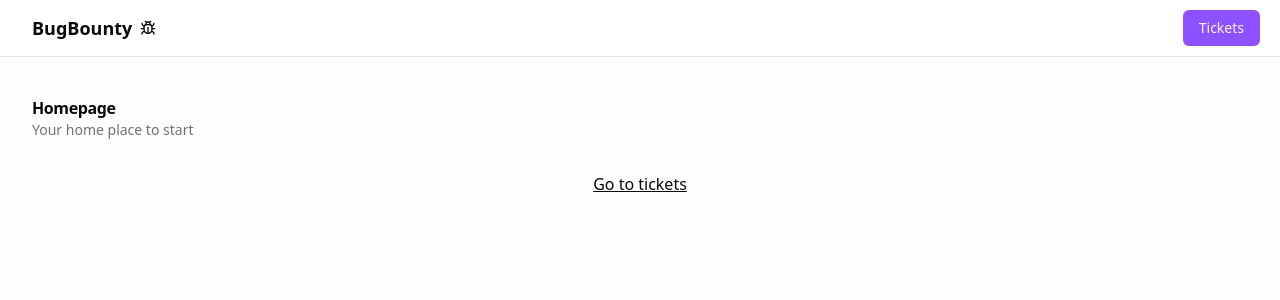
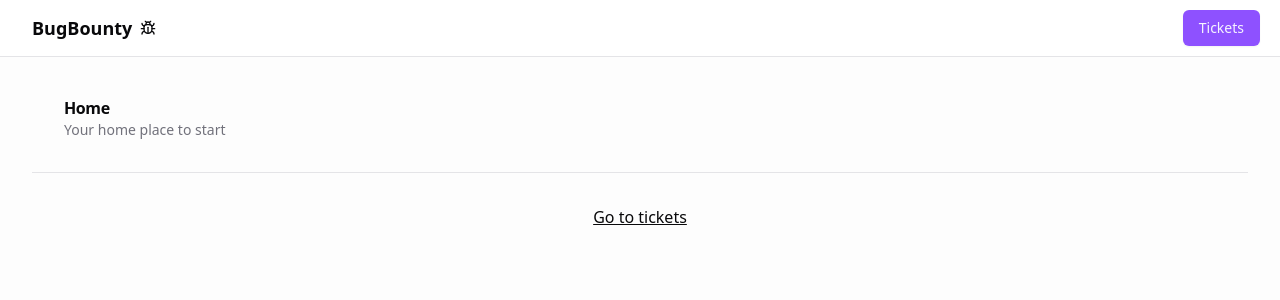
Before and after one commit to illusivesunrae/road-to-next, a Next.js app: page / in a window 1280 px wide. Shown: the top 300 px of the page. Built offline with nearby package versions, Linux system fonts and the light colour scheme.

Commit message:
Created local Heading component

```diff
--- a/src/app/page.tsx
+++ b/src/app/page.tsx
@@ -1,13 +1,11 @@
 import Link from "next/link";
+import { Heading } from "@/components/Heading";
 import { ticketsPath } from "@/paths";
 
 const HomePage = () => {
   return (
     <div className="flex-1 flex flex-col gap-y-8">
-      <div>
-        <h2 className="text-3-xl font-bold tracking-tight">Homepage</h2>
-        <p className="text-sm text-muted-foreground">Your home place to start</p>
-      </div>
+      <Heading title="Home" description="Your home place to start" />
       <div className="flex-1 flex flex-col items-center">
         <Link href={ticketsPath()} className="underline">
           Go to tickets
--- a/src/app/tickets/page.tsx
+++ b/src/app/tickets/page.tsx
@@ -1,7 +1,7 @@
 import { LucideCheck, LucideFileText, LucidePencil } from "lucide-react"
 import Link from "next/link";
+import { Heading } from "@/components/Heading"
 import { Card, CardContent, CardFooter, CardHeader, CardTitle } from "@/components/ui/card"
-import { Separator } from "@/components/ui/separator"
 import { initialTickets } from "@/data";
 import { ticketPath } from "@/paths";
 
@@ -14,13 +14,7 @@ const TICKET_ICONS = {
 const TicketsPage = () => {
     return (
       <div className="flex-1 flex flex-col gap-y-8">
-        <div>
-          <h2 className="text-3-xl font-bold tracking-tight">Tickets page</h2>
-          <p className="text-sm text-muted-foreground">All your tickets in one place</p>
-        </div>
-
-        <Separator />
-
+        <Heading title="Tickets" description="All your tickets in one place" />
         <div className="flex-1 flex flex-col items-center gap-y-4 animate-fade-from-top">
           {initialTickets.map((ticket) => (
             <Card key={ticket.id} className="w-full max-w-[420px]">
--- /dev/null
+++ b/src/components/heading.tsx
@@ -0,0 +1,19 @@
+import { Separator } from "./ui/separator"
+
+type HeadingProps = {
+    title: string,
+    description?: string
+}
+
+const Heading = ({ title, description }: HeadingProps) => {
+    return <>
+        <div className="px-8">
+          <h2 className="text-3-xl font-bold tracking-tight">{title}</h2>
+          <p className="text-sm text-muted-foreground">{description}</p>
+        </div>
+
+        <Separator />
+    </>
+}
+
+export { Heading }
```
